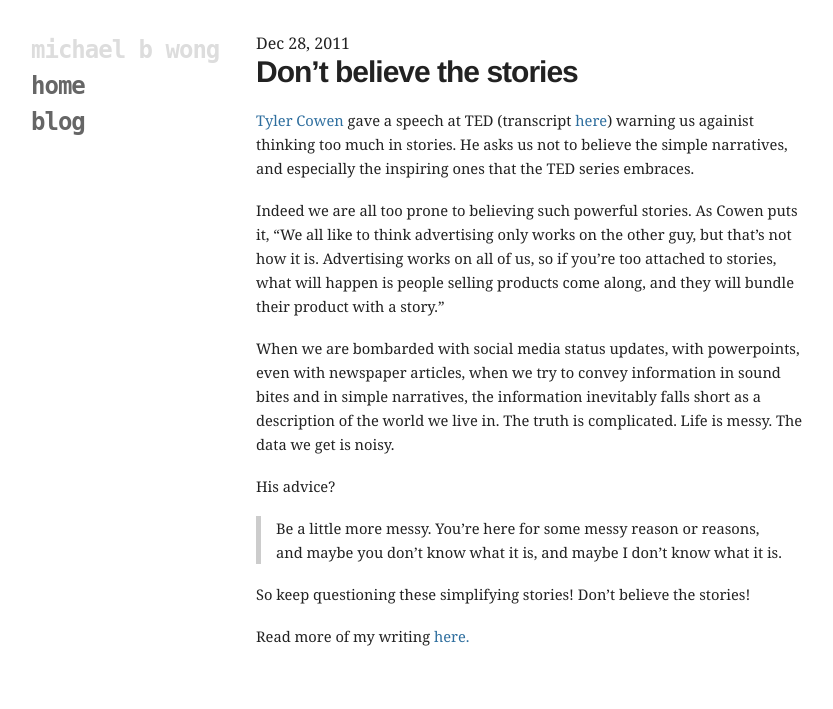
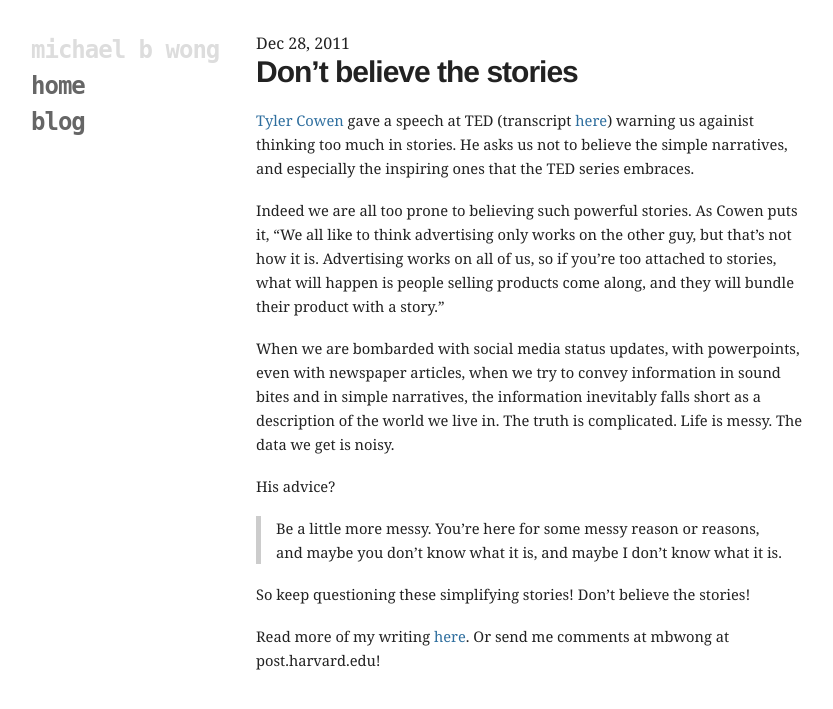
Before and after one commit to mbwong/mbwong.github.com, a Jekyll site: the page built from _posts/2011-12-28-stop-making-sense.md, in a window 1280 px wide. Shown: the top 709 px of the page, without its empty margins (94-927 px from the left). Built offline with Jekyll 4.4.1, drawn with Linux system fonts in a browser that asks for light colours.

Commit message:
Update post.html

```diff
--- a/_layouts/post.html
+++ b/_layouts/post.html
@@ -26,7 +26,7 @@
       </time>
       <article class="post">
         {{ content }}
-        <p>Read more of my writing <a href="/#blog">here.</a></p>
+        <p>Read more of my writing <a href="/#blog">here</a>. Or send me comments at mbwong at post.harvard.edu!</p>
       </article>
     </div>
   </body>
```
